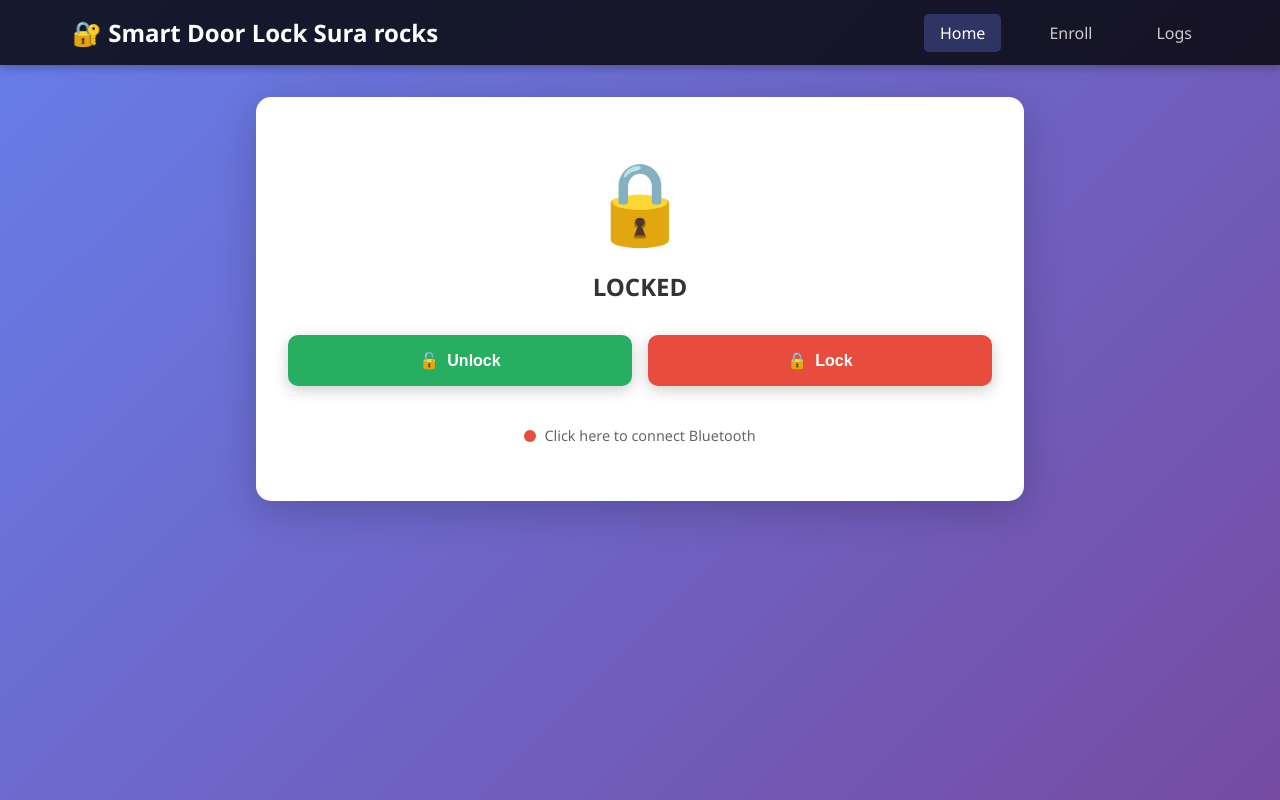
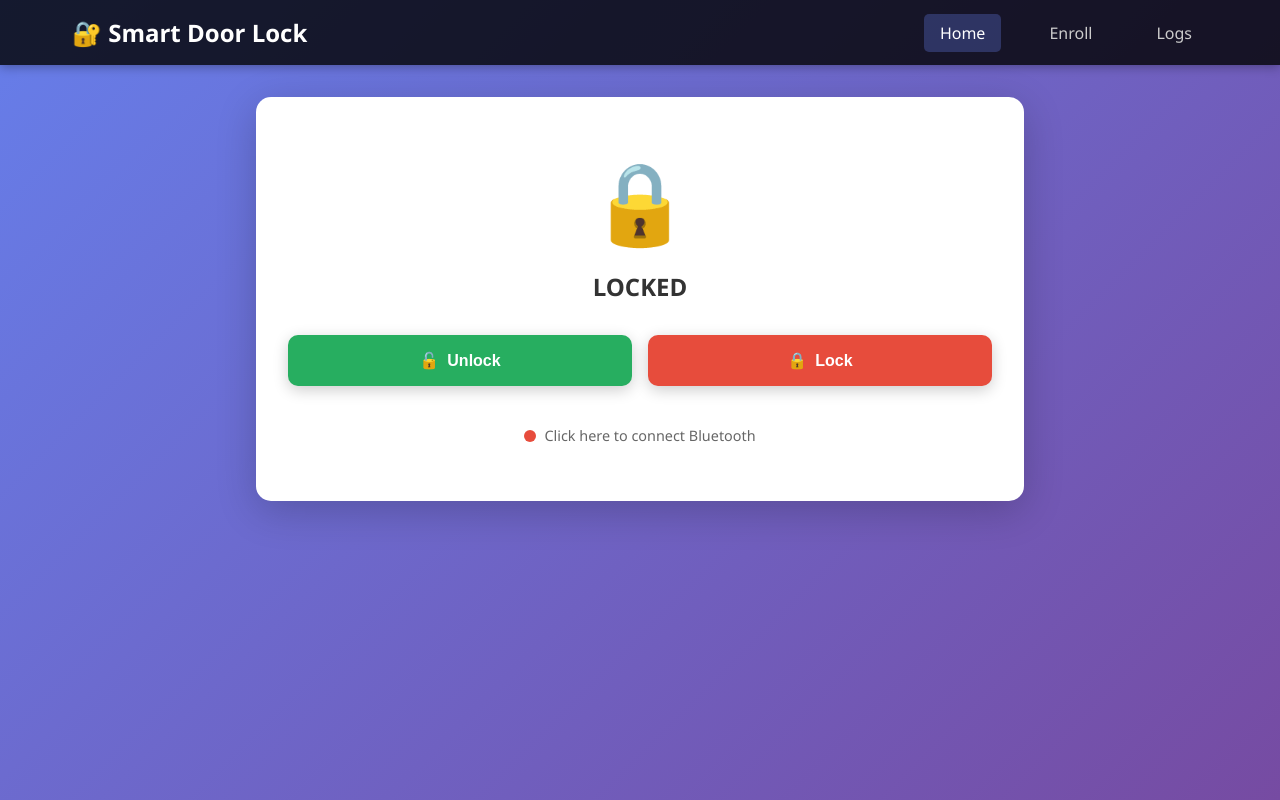
Before and after one commit to surajpanicker007-hub/rfid-door-lock, a plain HTML site: page index.html in a window 1280 px wide. Drawn offline with Linux system fonts and the light colour scheme.

Commit message:
Changes to be committed:     modified:   index.html     Changed nav bar tile to Smart door lock.

```diff
--- a/index.html
+++ b/index.html
@@ -427,7 +427,7 @@
 <body>
     <nav class="navbar">
         <div class="nav-container">
-            <h1 class="logo">🔐 Smart Door Lock Sura rocks</h1>
+            <h1 class="logo">🔐 Smart Door Lock</h1>
             <ul class="nav-menu">
                 <li><a class="nav-link active" data-page="home">Home</a></li>
                 <li><a class="nav-link" data-page="enroll">Enroll</a></li>
```
